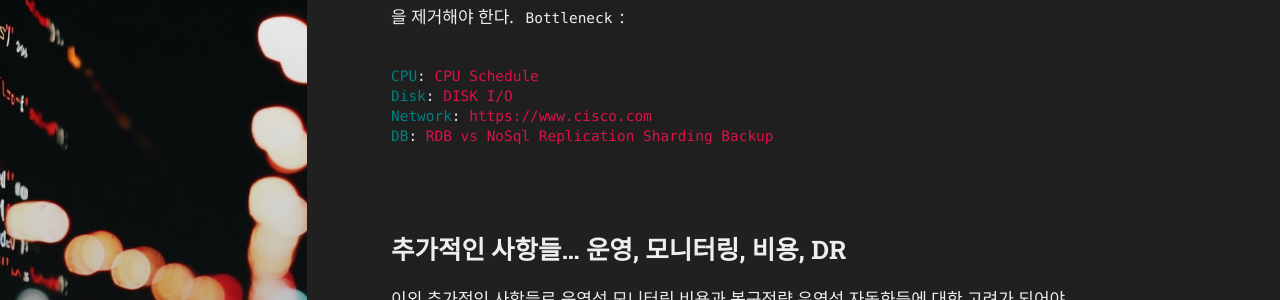
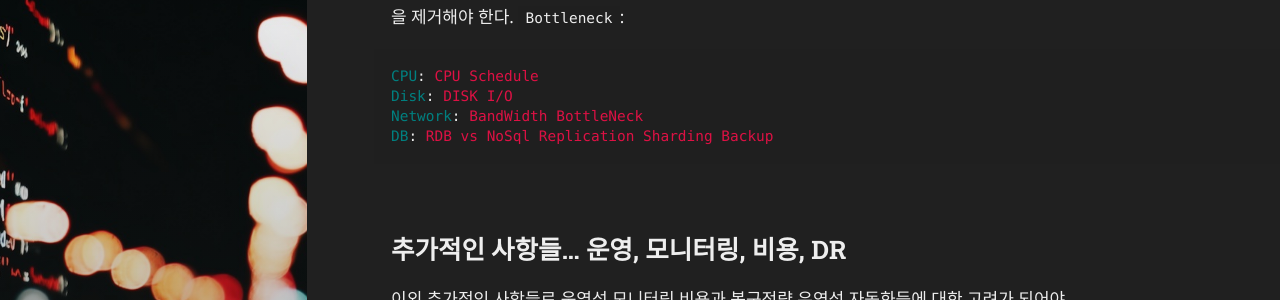
Before and after one commit to callsign88/callsign88.github.io, a Jekyll site: the page built from _posts/2024-03-08-introducing-hydejack.md, in a window 1280 px wide and 900 px high, scrolled down 2537 px. Shown: the part 152-452 px from the top of the window. Built offline with Jekyll 4.4.1, drawn with Linux system fonts in a browser that asks for light colours; some web fonts are replaced.

Commit message:
Update post: change Network entry to BandWidth BottleNeck

```diff
--- a/_posts/2024-03-08-introducing-hydejack.md
+++ b/_posts/2024-03-08-introducing-hydejack.md
@@ -77,7 +77,7 @@ This includes:
 ~~~yml
 CPU: CPU Schedule
 Disk: DISK I/O
-Network: https://www.cisco.com
+Network: BandWidth BottleNeck
 DB: RDB vs NoSql Replication Sharding Backup
 ~~~
 
```
